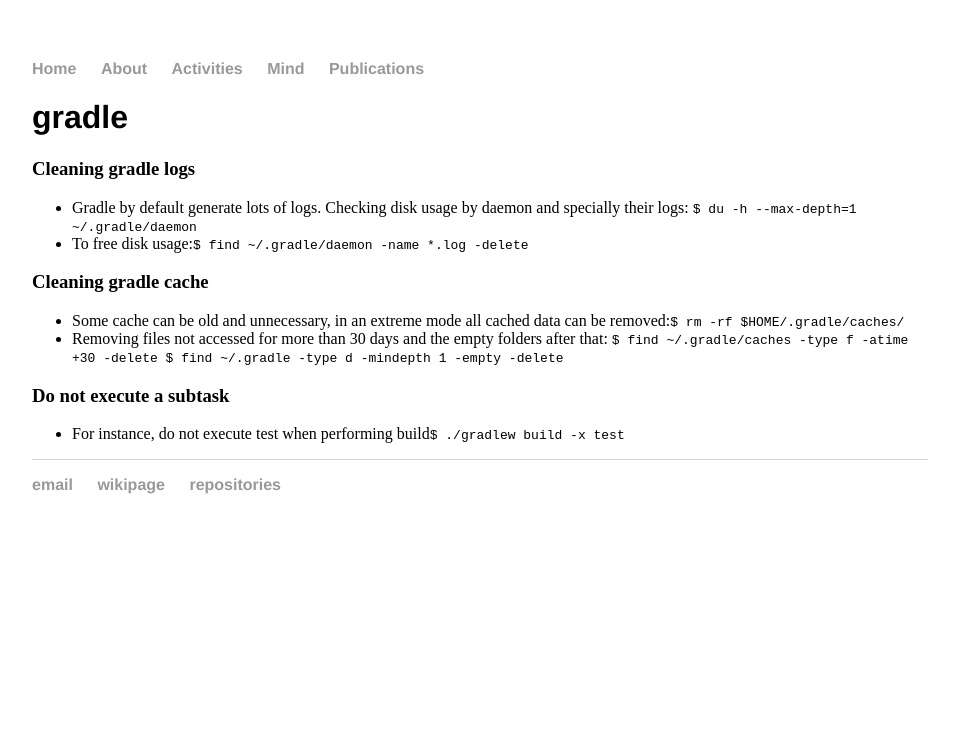
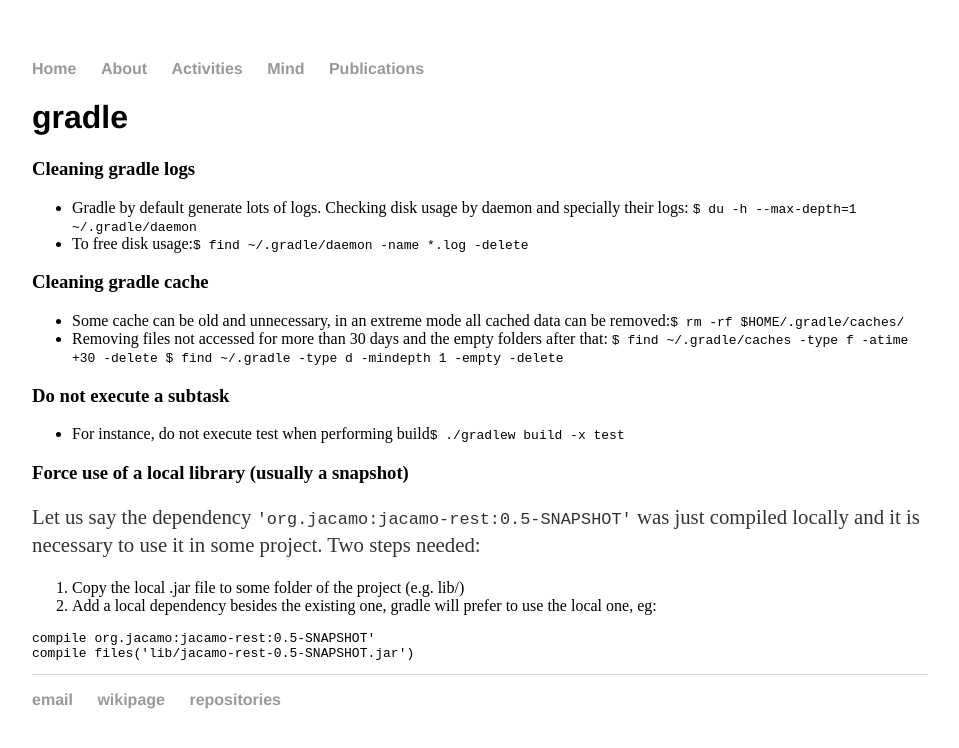
Before and after one commit to cleberjamaral/cleberjamaral.github.io, a Jekyll site: the page built from knowledge/programming/gradle.md, in a window 1280 px wide. Shown: the top 748 px of the page, without its empty margins (160-1119 px from the left). Built offline with Jekyll 4.4.1, drawn with Linux system fonts in a browser that asks for light colours; our own code applies the rules of GitHub Pages for plain Markdown files.

Commit message:
GitBook: [master] 66 pages modified

````diff
--- a/knowledge/programming/gradle.md
+++ b/knowledge/programming/gradle.md
@@ -17,3 +17,15 @@
 ### Do not execute a subtask
 
 * For instance, do not execute test when performing build`$ ./gradlew build -x test`
+
+### Force use of a local library \(usually a snapshot\)
+
+Let us say the dependency `'org.jacamo:jacamo-rest:0.5-SNAPSHOT'`  was just compiled locally and it is necessary to use it in some project. Two steps needed:
+
+1. Copy the local .jar file to some folder of the project \(e.g. lib/\)
+2. Add a local dependency besides the existing one, gradle will prefer to use the local one, eg:
+
+```text
+compile org.jacamo:jacamo-rest:0.5-SNAPSHOT'
+compile files('lib/jacamo-rest-0.5-SNAPSHOT.jar')
+```
````
Also changed, not shown: knowledge/language/expressions/nice-signposts.md (+4 -0 lines).
